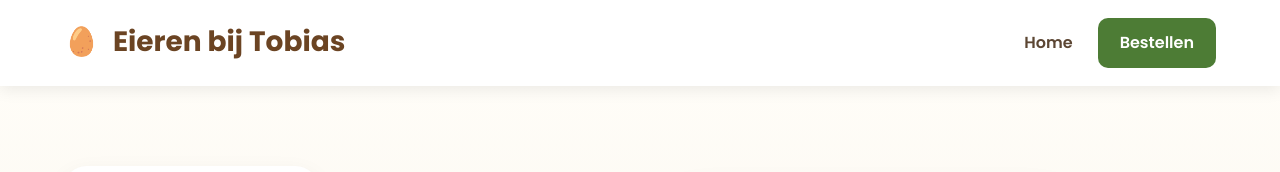
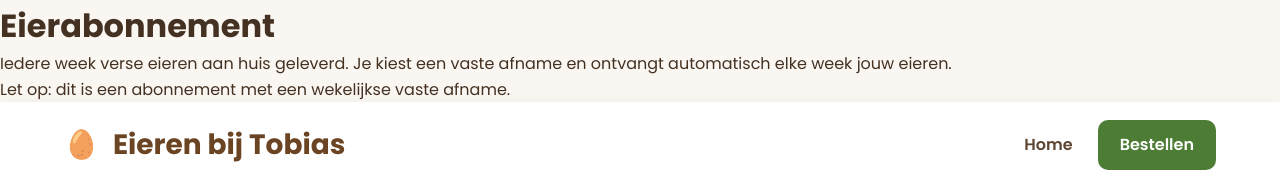
Before and after one commit to Eierenbijtobias/Eierenbijtobias, a plain HTML site: page bestellen.html in a window 1280 px wide. Shown: the top 172 px of the page. Drawn offline with Linux system fonts and the light colour scheme.

Commit message:
Add files via upload

```diff
--- a/bestellen.html
+++ b/bestellen.html
@@ -7,7 +7,16 @@
 <meta name="viewport" content="width=device-width, initial-scale=1.0">
 
 <title>Bestellen | Eieren bij Tobias</title>
+<h1>Eierabonnement</h1>
 
+<p class="abonnement-tekst">
+  Iedere week verse eieren aan huis geleverd.
+  Je kiest een vaste afname en ontvangt automatisch elke week jouw eieren.
+</p>
+
+<p class="abonnement-letop">
+  Let op: dit is een abonnement met een wekelijkse vaste afname.
+</p>
 <meta name="description" content="Bestel verse scharreleieren bij Eieren bij Tobias.">
 
 <link rel="stylesheet" href="style.css">
```
